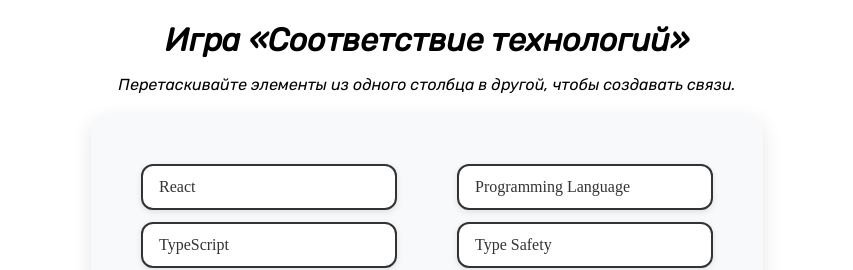
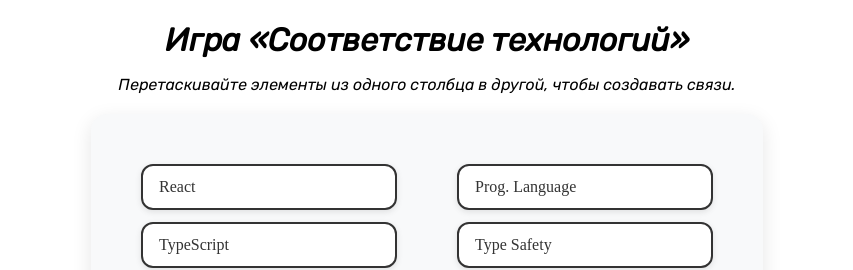
Before and after one commit to rahmatjon02/Drag-and-Drop, a React (Vite) app: page / in a window 1280 px wide. Shown: the top 270 px of the page, without its empty margins (213-1066 px from the left). Built offline with nearby package versions, Linux system fonts and the light colour scheme.

Commit message:
updated data

```diff
--- a/src/data/items.ts
+++ b/src/data/items.ts
@@ -9,7 +9,7 @@
 ];
 
 export const rightItems: Item[] = [
-  { id: "right-5", text: "Programming Language" },
+  { id: "right-5", text: "Prog. Language" },
   { id: "right-2", text: "Type Safety" },
   { id: "right-4", text: "Build Tool" },
   { id: "right-3", text: "CSS Framework" },
```
